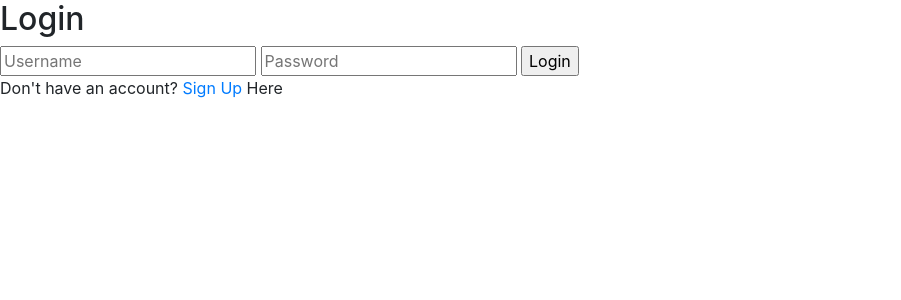
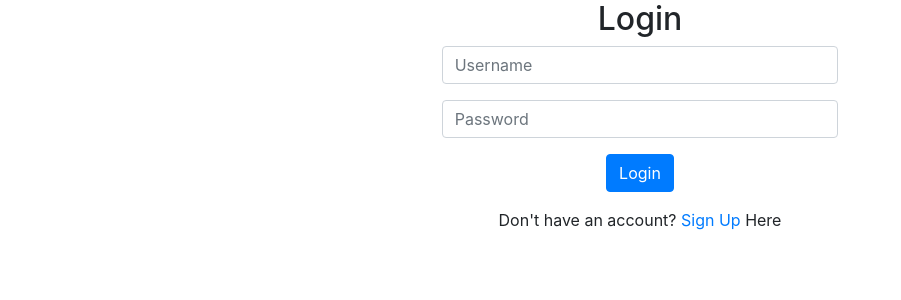
Before and after one commit to cHa-dotlearnsonline/medQBank, a Django app: page /login in a window 1280 px wide. Shown: the part 56-356 px from the top of the page, without its empty margins (0-901 px from the left). Run offline with Django 4.2, Linux system fonts and the light colour scheme.

Commit message:
I made the login and sign up forms centered

```diff
--- a/myQBank/static/myQBank/allCSS.css
+++ b/myQBank/static/myQBank/allCSS.css
@@ -2,5 +2,7 @@
     height: 30vw;
     object-fit: cover;
 }
-
+.form-center {
+    text-align: center;
+}
 /* this hasn't worked so well i will fix it tomorrow*/
--- a/myQBank/templates/myQBank/login.html
+++ b/myQBank/templates/myQBank/login.html
@@ -1,15 +1,30 @@
 {% extends "myQBank/layout.html" %}
 {% block body %}
 
-<h2>Login</h2>
+
 {% if message %}
 <em>{{message}}</em>
 {% endif %}
+<section class="form-center">
+<div class="container-fluid">
+    <div class="row d-flex justify-content-center">
+        <h2 class="col-sm-12">Login</h2>
+        <div class="col-md-4">
 <form action="{% url 'login' %}" method="post">
     {% csrf_token %}
-    <input type="text" name="username" placeholder="Username">
-    <input type="password" name="password" placeholder="Password">
-    <input type="submit" value="Login">
+    <div class="form-group">
+    <input class="form-control" type="text" name="username" placeholder="Username">
+</div>
+<div class="form-group">
+    <input class="form-control" type="password" name="password" placeholder="Password">
+</div>
+<div class="form-group">
+    <input class="btn btn-primary" type="submit" value="Login">
+</div>
 </form>
 Don't have an account? <a href="{% url 'register' %}">Sign Up</a> Here
+</div>
+</div>
+</div>
+</section>
 {% endblock %}
--- a/myQBank/views.py
+++ b/myQBank/views.py
@@ -78,7 +78,7 @@ def register_view(request):
         confirmation = request.POST["confirmation"]
 
         if password != confirmation:
-            return render(request, "myQBank/register.hmtl", {
+            return render(request, "myQBank/register.html", {
                 "message": "Passwords must match"
             })
 
```
Also changed, not shown: myQBank/templates/myQBank/register.html (+9 -3 lines), db.sqlite3.
